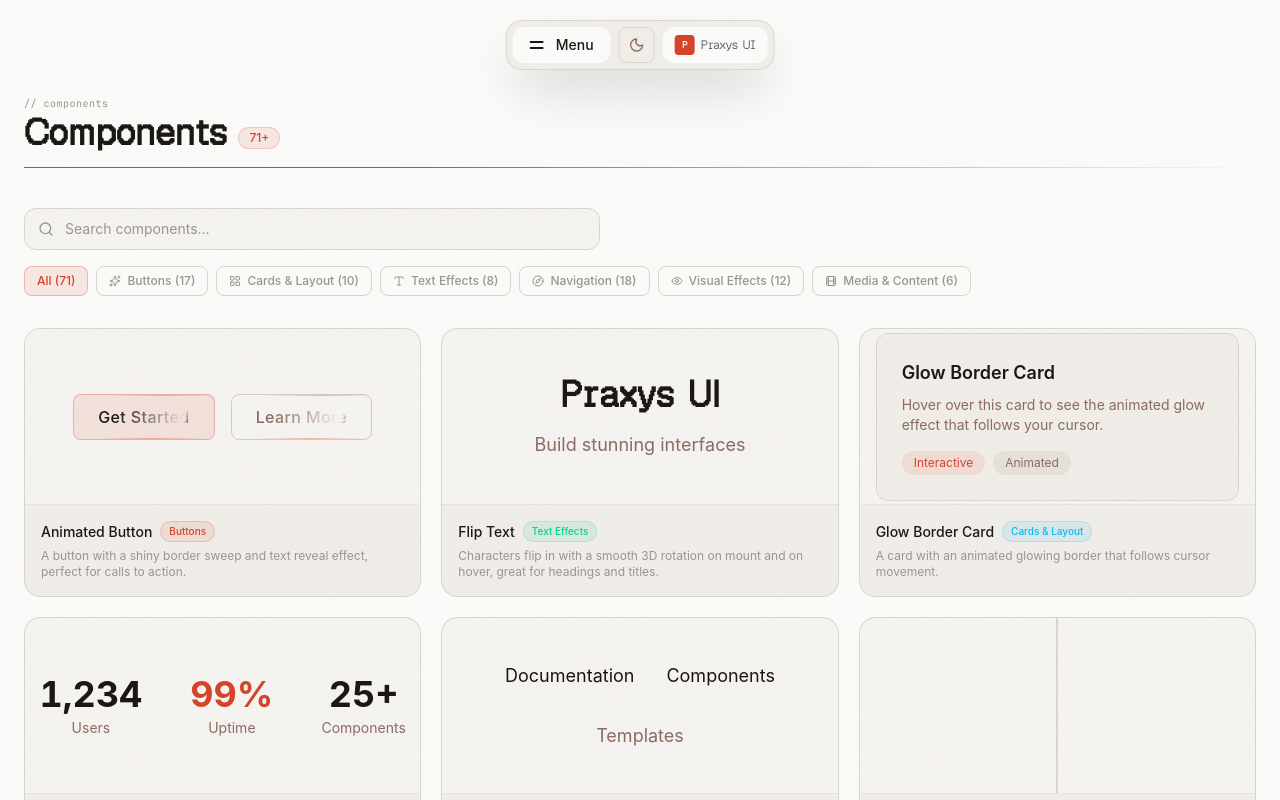
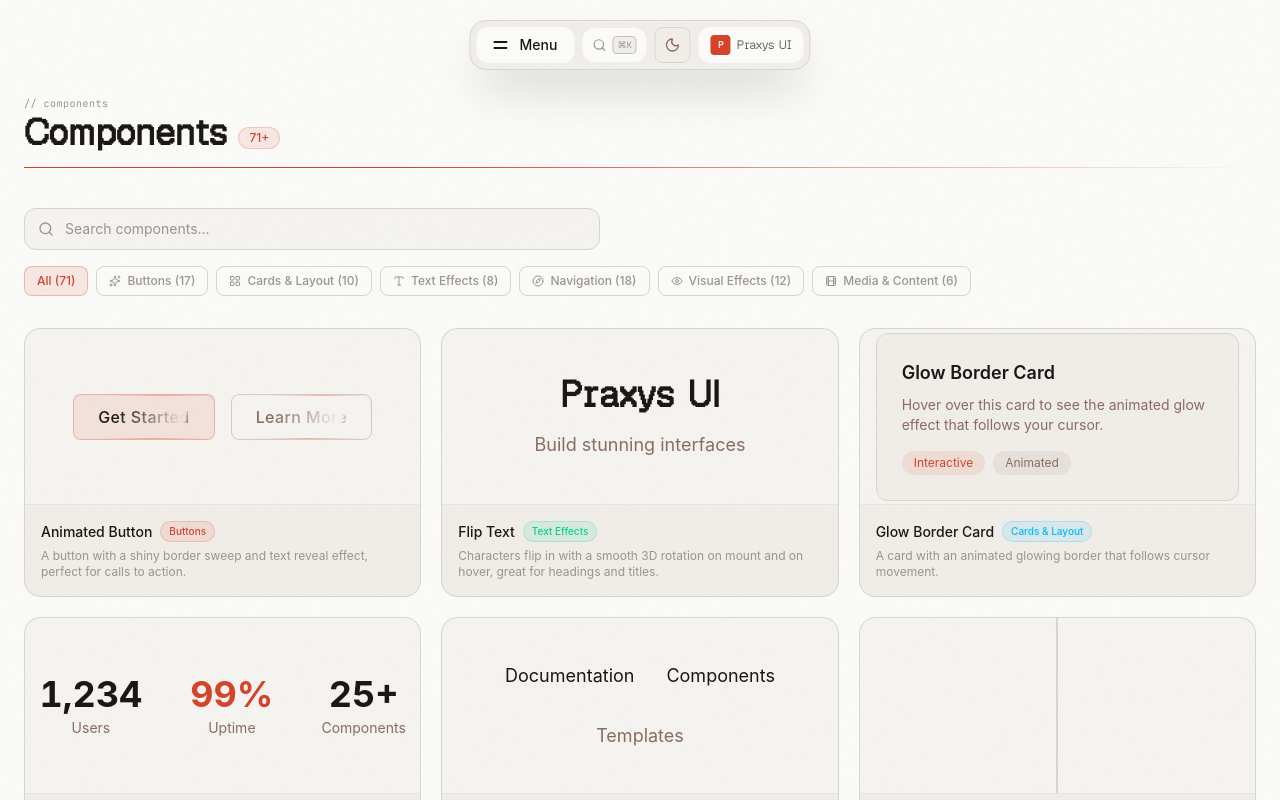
Before and after one commit to sushanttverma/Praxys-UI, a Next.js app: page /components in a window 1280 px wide. Shown: the top 800 px of the page. Built offline with nearby package versions, Linux system fonts and the light colour scheme; a web font is replaced by a local one.

Commit message:
feat: integrate a global command palette, add back-to-top component to content pages, and refine ShadowLab styling.

```diff
--- a/app/components/CommandPalette.tsx
+++ b/app/components/CommandPalette.tsx
@@ -114,6 +114,15 @@ export default function CommandPalette() {
     return () => window.removeEventListener('keydown', handleKeyDown)
   }, [open, openPalette, closePalette])
 
+  // Listen for custom event from Navbar search button
+  useEffect(() => {
+    function handleOpen() {
+      openPalette()
+    }
+    window.addEventListener('open-command-palette', handleOpen)
+    return () => window.removeEventListener('open-command-palette', handleOpen)
+  }, [openPalette])
+
   // Focus input when opened
   useEffect(() => {
     if (open) {
@@ -149,22 +158,7 @@ export default function CommandPalette() {
   }
 
   return (
-    <>
-      {/* Trigger */}
-      <button
-        onClick={openPalette}
-        aria-haspopup="dialog"
-        className="flex h-9 items-center gap-2 rounded-lg border border-border bg-obsidian px-3 text-sm text-text-faint transition-colors hover:border-border-light hover:text-blush cursor-pointer"
-      >
-        <Search className="h-3.5 w-3.5" />
-        <span>Search...</span>
-        <kbd className="ml-4 rounded border border-border-light bg-void px-1.5 py-0.5 font-mono text-[10px] text-text-faint">
-          Ctrl K
-        </kbd>
-      </button>
-
-      {/* Modal */}
-      <AnimatePresence>
+    <AnimatePresence>
         {open && (
           <>
             {/* Backdrop */}
@@ -282,6 +276,5 @@ export default function CommandPalette() {
           </>
         )}
       </AnimatePresence>
-    </>
   )
 }
--- a/app/components/ComponentsPageContent.tsx
+++ b/app/components/ComponentsPageContent.tsx
@@ -17,6 +17,7 @@ import { sidebarGroups, componentRegistry } from "@/lib/registry";
 import type { ComponentEntry } from "@/lib/registry";
 import Navbar from "./Navbar";
 import Footer from "./Footer";
+import BackToTop from "./BackToTop";
 
 // ─── Lazy demo cache ──────────────────────────────────────
 
@@ -336,6 +337,7 @@ export default function ComponentsPageContent() {
       </main>
 
       <Footer />
+      <BackToTop />
     </div>
   );
 }
--- a/app/components/Navbar.tsx
+++ b/app/components/Navbar.tsx
@@ -17,6 +17,7 @@ import {
   Eye,
   FileText,
   Clock,
+  Search,
 } from "lucide-react";
 import { cn } from "@/lib/utils";
 import ThemeToggle from "./ThemeToggle";
@@ -395,6 +396,18 @@ export default function Navbar() {
             />
           </button>
 
+          {/* Search trigger */}
+          <button
+            onClick={() => window.dispatchEvent(new Event('open-command-palette'))}
+            className="flex items-center gap-1.5 px-2.5 py-2 rounded-xl bg-void text-text-faint text-xs hover:text-chalk transition-colors cursor-pointer"
+            aria-label="Search"
+          >
+            <Search className="h-3.5 w-3.5" />
+            <kbd className="hidden sm:inline rounded border border-border-light bg-obsidian px-1 py-0.5 font-mono text-[9px] text-text-faint">
+              ⌘K
+            </kbd>
+          </button>
+
           {/* Theme toggle */}
           <ThemeToggle />
 
--- a/app/examples/ExamplesContent.tsx
+++ b/app/examples/ExamplesContent.tsx
@@ -18,6 +18,7 @@ import {
   ClipboardList,
   HelpCircle,
 } from 'lucide-react'
+import BackToTop from '../components/BackToTop'
 import Navbar from '@/app/components/Navbar'
 import Footer from '@/app/components/Footer'
 
@@ -1068,6 +1069,7 @@ export default function ExamplesContent() {
       </main>
 
       <Footer />
+      <BackToTop />
     </div>
   )
 }
--- a/app/layout.tsx
+++ b/app/layout.tsx
@@ -2,6 +2,7 @@ import type { Metadata } from "next";
 import localFont from "next/font/local";
 import { JetBrains_Mono } from "next/font/google";
 import { ThemeProvider } from "./components/ThemeProvider";
+import CommandPalette from "./components/CommandPalette";
 import "./globals.css";
 
 const geistPixel = localFont({
@@ -98,7 +99,10 @@ export default function RootLayout({
         {/* JetBrains Mono is loaded via next/font/google — no external <link> needed */}
       </head>
       <body className="noise-overlay antialiased" suppressHydrationWarning>
-        <ThemeProvider>{children}</ThemeProvider>
+        <ThemeProvider>
+          {children}
+          <CommandPalette />
+        </ThemeProvider>
       </body>
     </html>
   );
--- a/app/shadow-lab/ShadowLab.tsx
+++ b/app/shadow-lab/ShadowLab.tsx
@@ -271,7 +271,7 @@ export default function ShadowLab() {
     ]
 
     return (
-        <div className="relative h-screen flex flex-col overflow-hidden lg:overflow-hidden">
+        <div className="relative min-h-screen lg:h-screen flex flex-col overflow-auto lg:overflow-hidden">
             <Navbar />
             <div className="relative flex flex-col flex-1 min-h-0 overflow-auto lg:overflow-hidden">
                 {/* Ambient background */}
@@ -303,7 +303,7 @@ export default function ShadowLab() {
                 {/* Scrollable content */}
                 <div className="flex-1 overflow-auto min-h-0">
                     <div className="mx-auto max-w-7xl px-4 py-6 sm:px-6">
-                        <div className="grid gap-6 lg:grid-cols-[1fr_380px] lg:gap-8">
+                        <div className="flex flex-col gap-6 lg:grid lg:grid-cols-[1fr_380px] lg:gap-8">
                             {/* ── Left: Preview + Export ── */}
                             <motion.div
                                 initial={{ opacity: 0, x: -20 }}
@@ -339,7 +339,7 @@ export default function ShadowLab() {
 
                                     {/* Preview area */}
                                     <div
-                                        className="flex items-center justify-center p-12 sm:p-20 transition-colors duration-300"
+                                        className="flex items-center justify-center p-8 sm:p-12 md:p-20 min-h-[40vh] lg:min-h-0 transition-colors duration-300"
                                         style={{ backgroundColor: previewBg }}
                                     >
                                         {/* Grid pattern */}
--- a/app/templates/TemplatesContent.tsx
+++ b/app/templates/TemplatesContent.tsx
@@ -6,6 +6,7 @@ import { motion } from 'framer-motion'
 import { ArrowUpRight, Layout, Monitor, Smartphone, Code } from 'lucide-react'
 import Navbar from '../components/Navbar'
 import Footer from '../components/Footer'
+import BackToTop from '../components/BackToTop'
 
 const templates = [
   {
@@ -278,6 +279,7 @@ export default function TemplatesContent() {
       </main>
 
       <Footer />
+      <BackToTop />
     </div>
   )
 }
```
